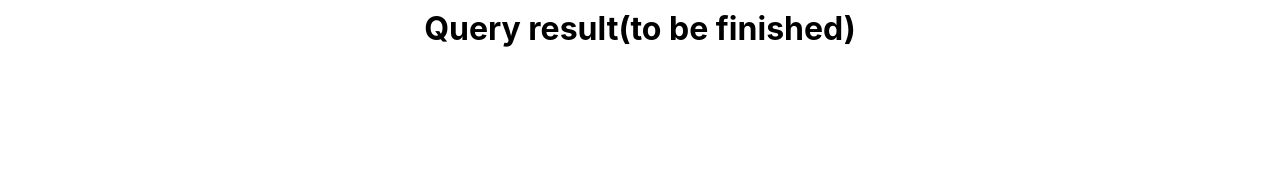
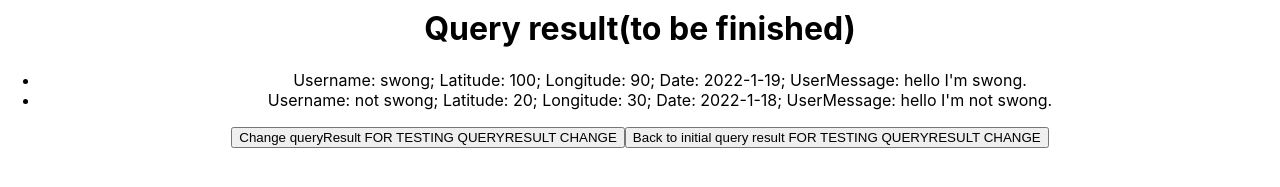
Before and after one commit to Yidi0213/comp410-teamA-web, a React (Create React App) app: page / in a window 1280 px wide. Shown: the part 145-332 px from the top of the page. Built offline with nearby package versions, Linux system fonts and the light colour scheme.

Commit message:
Finished (I hope) result component

```diff
--- a/src/components/query/QueryPage.tsx
+++ b/src/components/query/QueryPage.tsx
@@ -1,13 +1,50 @@
 import React, { useState } from 'react';
 import {Filter} from './filter/Filter';
-import {Result} from './result/Result';
+import { Result } from './result/Result';
+
+export interface Location {
+    latitude: number;
+    longitude: number;
+}
+
+export interface OneResult {
+    userName: string;
+    location: Location;
+    date: string;
+    usrMsg: string;
+}
+
+/* The following block of OneResult definition is used as dummy data for development testing, delete this when enter production */
+const swong: OneResult = {
+    userName: "swong",
+    location: { latitude: 100, longitude: 90 },
+    date: "2022-1-19",
+    usrMsg: "hello I'm swong."
+};
+const randomdude: OneResult = {
+    userName: "not swong",
+    location: { latitude: 20, longitude: 30 },
+    date: "2022-1-18",
+    usrMsg: "hello I'm not swong."
+};
+const ljy: OneResult = {
+    userName: "ljy",
+    location: { latitude: 39, longitude: 20 },
+    date: "2022-1-17",
+    usrMsg: "this is ljy."
+};
+/* The code above are dummy data */
 
 export const QueryPage = ()=>{
-    const [queryParam,setQueryParam] = useState();
+    const [queryParam, setQueryParam] = useState();
+    //const [queryResult, setQueryResult] = useState(); //THIS SHOULD BE USED IN PRODUCTION!!!!
+    const [queryResult, setQueryResult] = useState([swong, randomdude]);//THIS IS ONLY USED FOR DEVELOPMENT TESTING!!!!!!!!!!!!
     return (
         <div>
            <Filter onChangeQuery={(q)=>{setQueryParam(q);console.log(q)}}/>
-           <Result/>
+            <Result results={queryResult} />
+            <button onClick={() => setQueryResult([ljy])}>Change queryResult FOR TESTING QUERYRESULT CHANGE</button>
+            <button onClick={() => setQueryResult([swong, randomdude])}>Back to initial query result FOR TESTING QUERYRESULT CHANGE</button>
         </div>
       );
 }
--- a/src/components/query/result/Result.tsx
+++ b/src/components/query/result/Result.tsx
@@ -1,9 +1,23 @@
 import React from 'react';
+import {Location, OneResult} from "../QueryPage"
 
-export const Result = ()=>{
+
+
+
+type Props = {
+    results: Array<OneResult>;
+}
+
+export const Result = ({ results }: Props) => {
+
+    const resultItems = results.map((item, index) =>
+        <li key={index}>Username: {item.userName}; Latitude: {item.location.latitude}; Longitude: {item.location.longitude}; Date: {item.date}; UserMessage: {item.usrMsg}</li>
+    );
+
     return (
         <div>
             <h1>Query result(to be finished)</h1>
+            <ul>{resultItems}</ul>
         </div>
       );
 }
```
